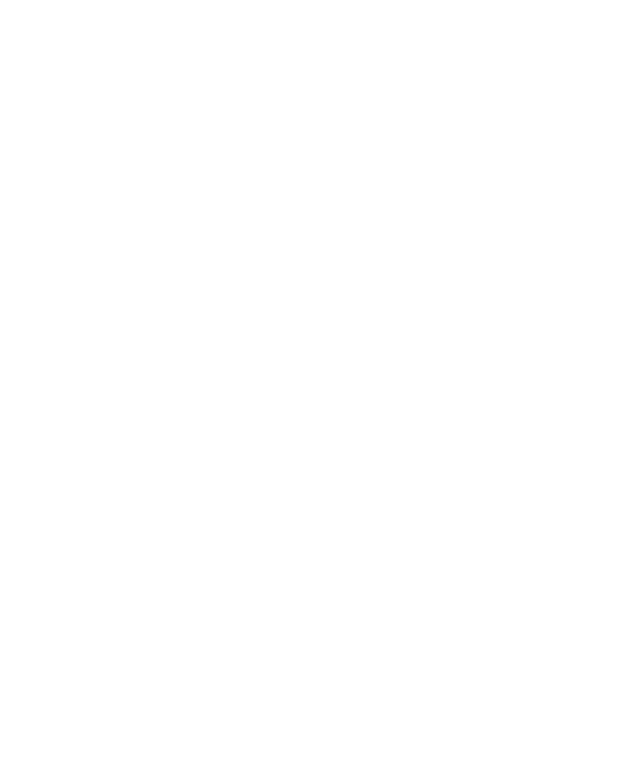
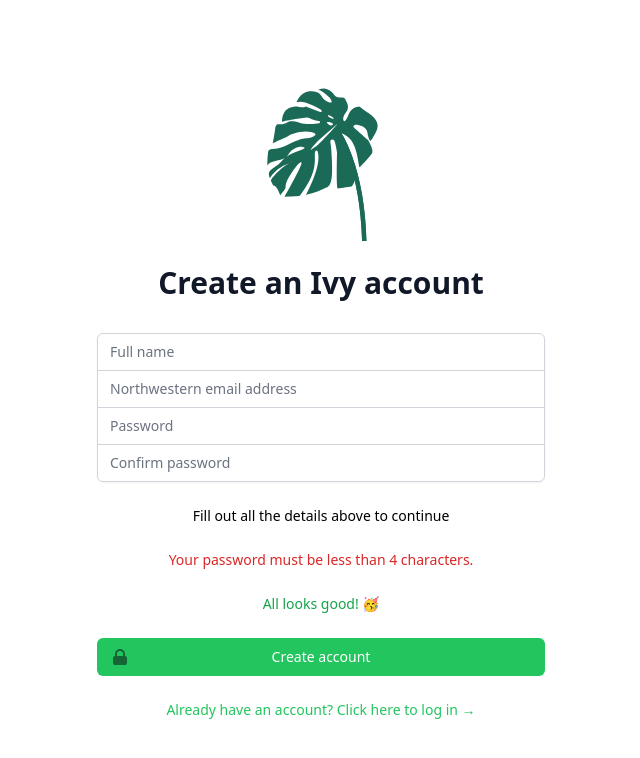
Before and after one commit to mseckykoebel/ivy, a React (Create React App) app: page /register in a window 1280 px wide. Before the commit this address had no page. Shown: the top 758 px of the page, without its empty margins (319-959 px from the left). Built offline with nearby package versions, Linux system fonts and the light colour scheme.

Commit message:
register component done, moving on to validation and authentication

```diff
--- a/src/App.tsx
+++ b/src/App.tsx
@@ -2,15 +2,17 @@
 import { Route, BrowserRouter as Router, Routes } from "react-router-dom";
 import Home from "./components/home/Home";
 import Login from "./components/login/Login";
+import Register from "./components/register/Register";
 import "./tailwind.css";
-import "./index.css"
+import "./index.css";
 
 const App: React.FC = (): JSX.Element => {
   return (
     <Router>
       <Routes>
         <Route path="/login" element={<Login />}></Route>
-        <Route path="/home" element={<Home />}></Route>
+        <Route path="/register" element={<Register />}></Route>
+        <Route path="/" element={<Home />}></Route>
       </Routes>
     </Router>
   );
--- a/src/components/login/Login.tsx
+++ b/src/components/login/Login.tsx
@@ -47,27 +47,11 @@
             </div>
           </div>
 
-          <div className="flex items-center justify-between">
-            <div className="flex items-center">
-              <input
-                id="remember-me"
-                name="remember-me"
-                type="checkbox"
-                className="h-4 w-4 text-green-600 focus:ring-green-500 border-gray-300 rounded"
-              ></input>
-              <label
-                htmlFor="remember-me"
-                className="ml-2 block text-sm text-gray-900"
-              >
-                {" "}
-                Remember me{" "}
-              </label>
-            </div>
-
+          <div className="flex items-center justify-center">
             <div className="text-sm">
               <a
                 href="/"
-                className="font-medium text-green-500 hover:text-green-500"
+                className="font-medium text-green-500 hover:text-green-500 hover:underline"
               >
                 {" "}
                 Forgot your password?{" "}
@@ -79,7 +63,7 @@
             <button
               type="submit"
               className="group relative w-full flex justify-center py-2 px-4 border border-transparent text-sm font-medium rounded-md text-white bg-green-500 hover:bg-green-700 focus:outline-none focus:ring-2 focus:ring-offset-2 focus:ring-green-500"
-              onClick={() => navigate("/home")}
+              onClick={() => navigate("/")}
             >
               <span className="absolute left-0 inset-y-0 flex items-center pl-3">
                 {/* Heroicon name: solid/lock-closed */}
@@ -100,6 +84,17 @@
               Sign in
             </button>
           </div>
+          <div className="flex items-center justify-center">
+            <div className="flex items-center">
+              <button
+                onClick={() => navigate("/register")}
+                className="text-sm font-medium text-green-500 hover:text-green-500 hover:underline"
+              >
+                {" "}
+                Don't have an account? Register for one here &rarr;{" "}
+              </button>
+            </div>
+          </div>
         </form>
       </div>
     </div>
--- /dev/null
+++ b/src/components/register/Register.tsx
@@ -0,0 +1,136 @@
+import React from "react";
+import { useNavigate } from "react-router-dom";
+import IvyLottie from "../login/IvyLottie";
+
+const Register: React.FC = (): JSX.Element => {
+  const navigate = useNavigate();
+  return (
+    <div className="min-h-[100vh] flex items-center justify-center py-12 px-4 sm:px-6 lg:px-8 bg-grey-500">
+      <div className="max-w-md w-full space-y-8">
+        <div>
+          <IvyLottie />
+          <h2 className="mt-6 text-center text-3xl font-extrabold text-gray-900">
+            Create an Ivy account
+          </h2>
+        </div>
+        <form className="mt-8 space-y-6" action="#" method="POST">
+          <input type="hidden" name="remember" value="true"></input>
+          <div className="rounded-md shadow-sm -space-y-px">
+            <div>
+              <label htmlFor="email-address" className="sr-only">
+                Full name
+              </label>
+              <input
+                id="full-name"
+                name="full-name"
+                type="text"
+                required
+                className="appearance-none rounded-none relative block w-full px-3 py-2 border border-gray-300 placeholder-gray-500 text-gray-900 rounded-t-md focus:outline-none focus:ring-green-500 focus:border-green-500 focus:z-10 sm:text-sm"
+                placeholder="Full name"
+              ></input>
+            </div>
+            <div>
+              <label htmlFor="email-address" className="sr-only">
+                Northwestern email address
+              </label>
+              <input
+                id="email-address"
+                name="email"
+                type="email"
+                autoComplete="email"
+                required
+                className="appearance-none rounded-none relative block w-full px-3 py-2 border border-gray-300 placeholder-gray-500 text-gray-900 focus:outline-none focus:ring-green-500 focus:border-green-500 focus:z-10 sm:text-sm"
+                placeholder="Northwestern email address"
+              ></input>
+            </div>
+            <div>
+              <label htmlFor="password" className="sr-only">
+                Password
+              </label>
+              <input
+                id="password"
+                name="password"
+                type="password"
+                required
+                className="appearance-none rounded-none relative block w-full px-3 py-2 border border-gray-300 placeholder-gray-500 text-gray-900 focus:outline-none focus:ring-green-500 focus:border-green-500 focus:z-10 sm:text-sm"
+                placeholder="Password"
+              ></input>
+            </div>
+            <div>
+              <label htmlFor="password-confirmation" className="sr-only">
+                Password confirmation
+              </label>
+              <input
+                id="password-confirmation"
+                name="password-confirmation"
+                type="password"
+                required
+                className="appearance-none rounded-none relative block w-full px-3 py-2 border border-gray-300 placeholder-gray-500 text-gray-900 rounded-b-md focus:outline-none focus:ring-green-500 focus:border-green-500 focus:z-10 sm:text-sm"
+                placeholder="Confirm password"
+              ></input>
+            </div>
+          </div>
+          {/* ERROR AREA */}
+          {/* ERROR AREA */}
+          {/* ERROR AREA */}
+          {/* ERROR AREA */}
+          <p className="mt-2 text-center text-sm text-black" id="email-error">
+            Fill out all the details above to continue
+          </p>
+          <p className="mt-2 text-center text-sm text-red-600" id="email-error">
+            Your password must be less than 4 characters.
+          </p>
+          <p
+            className="mt-2 text-center text-sm text-green-600"
+            id="email-error"
+          >
+            All looks good! 🥳
+          </p>
+          {/* SUBMIT BUTTON */}
+          {/* SUBMIT BUTTON */}
+          {/* SUBMIT BUTTON */}
+          {/* SUBMIT BUTTON */}
+          <div>
+            <button
+              type="submit"
+              className="group relative w-full flex justify-center py-2 px-4 border border-transparent text-sm font-medium rounded-md text-white bg-green-500 hover:bg-green-700 focus:outline-none focus:ring-2 focus:ring-offset-2 focus:ring-green-500"
+              onClick={() => navigate("/")}
+            >
+              <span className="absolute left-0 inset-y-0 flex items-center pl-3">
+                {/* Heroicon name: solid/lock-closed */}
+                <svg
+                  className="h-5 w-5 text-green-800 group-hover:text-green-900"
+                  xmlns="http://www.w3.org/2000/svg"
+                  viewBox="0 0 20 20"
+                  fill="currentColor"
+                  aria-hidden="true"
+                >
+                  <path
+                    fillRule="evenodd"
+                    d="M5 9V7a5 5 0 0110 0v2a2 2 0 012 2v5a2 2 0 01-2 2H5a2 2 0 01-2-2v-5a2 2 0 012-2zm8-2v2H7V7a3 3 0 016 0z"
+                    clipRule="evenodd"
+                  />
+                </svg>
+              </span>
+              Create account
+            </button>
+          </div>
+          {/* LOG IN INSTEAD */}
+          <div className="flex items-center justify-center">
+            <div className="flex items-center">
+              <button
+                onClick={() => navigate("/login")}
+                className="text-sm font-medium text-green-500 hover:text-green-500 hover:underline"
+              >
+                {" "}
+                Already have an account? Click here to log in &rarr;{" "}
+              </button>
+            </div>
+          </div>
+        </form>
+      </div>
+    </div>
+  );
+};
+
+export default Register;
```
